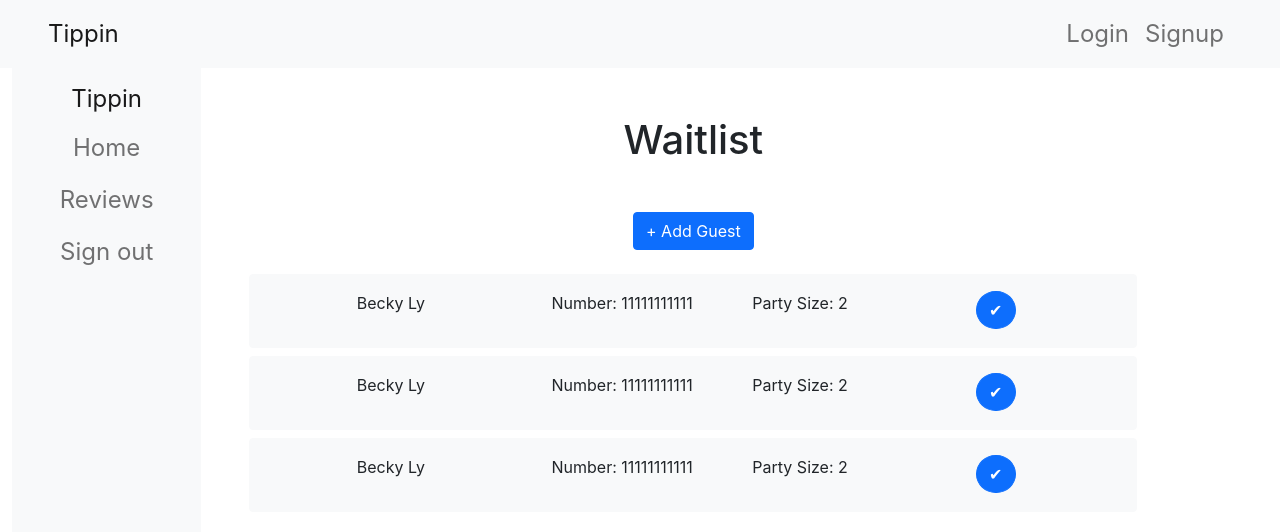
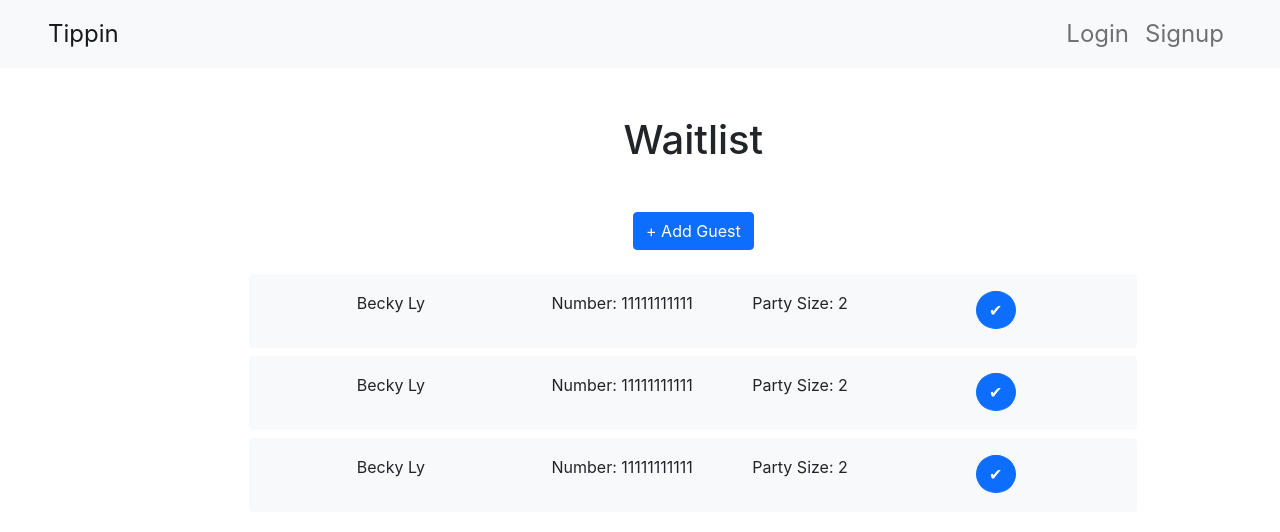
Before and after one commit to Ayoitsjason/Coursera_React, a React (Create React App) app in the folder confusion/: page / in a window 1280 px wide. Shown: the top 532 px of the page. Built offline with nearby package versions, Linux system fonts and the light colour scheme.

Commit message:
added auth for side nav visibility

```diff
--- a/confusion/src/components/waitlist/Waitlist.js
+++ b/confusion/src/components/waitlist/Waitlist.js
@@ -1,5 +1,6 @@
 import React, { Component } from "react";
 import { Button, Col, Row } from "react-bootstrap";
+import { isUserLoggedIn } from "../authentication/AuthenticationService";
 import SideNavigationComponent from "../layout/SideNavigationComponent";
 import "./Waitlist.css";
 
@@ -30,6 +31,7 @@ class Waitlist extends Component {
           partySize: "2",
         },
       ],
+      isLoggedIn: isUserLoggedIn(),
     };
     this.populateCustomers = this.populateCustomers.bind(this);
     this.addGuestsClick = this.addGuestsClick.bind(this);
@@ -69,7 +71,7 @@ class Waitlist extends Component {
       <div className="App">
         <Row className="m-0">
           <Col xs={2}>
-            <SideNavigationComponent />
+            {this.state.isLoggedIn ? <SideNavigationComponent /> : null}
           </Col>
           <Col xs={9}>
             <h1 className="my-5">Waitlist</h1>
```
